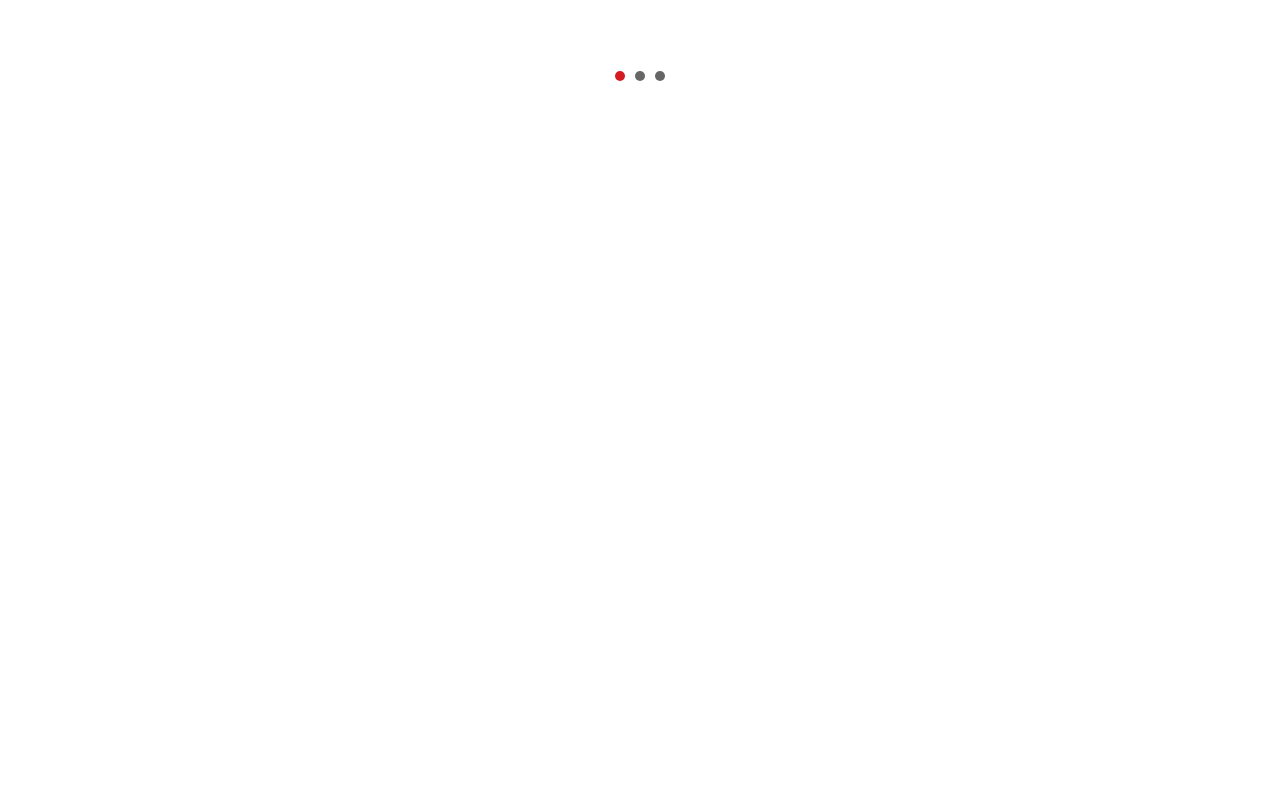
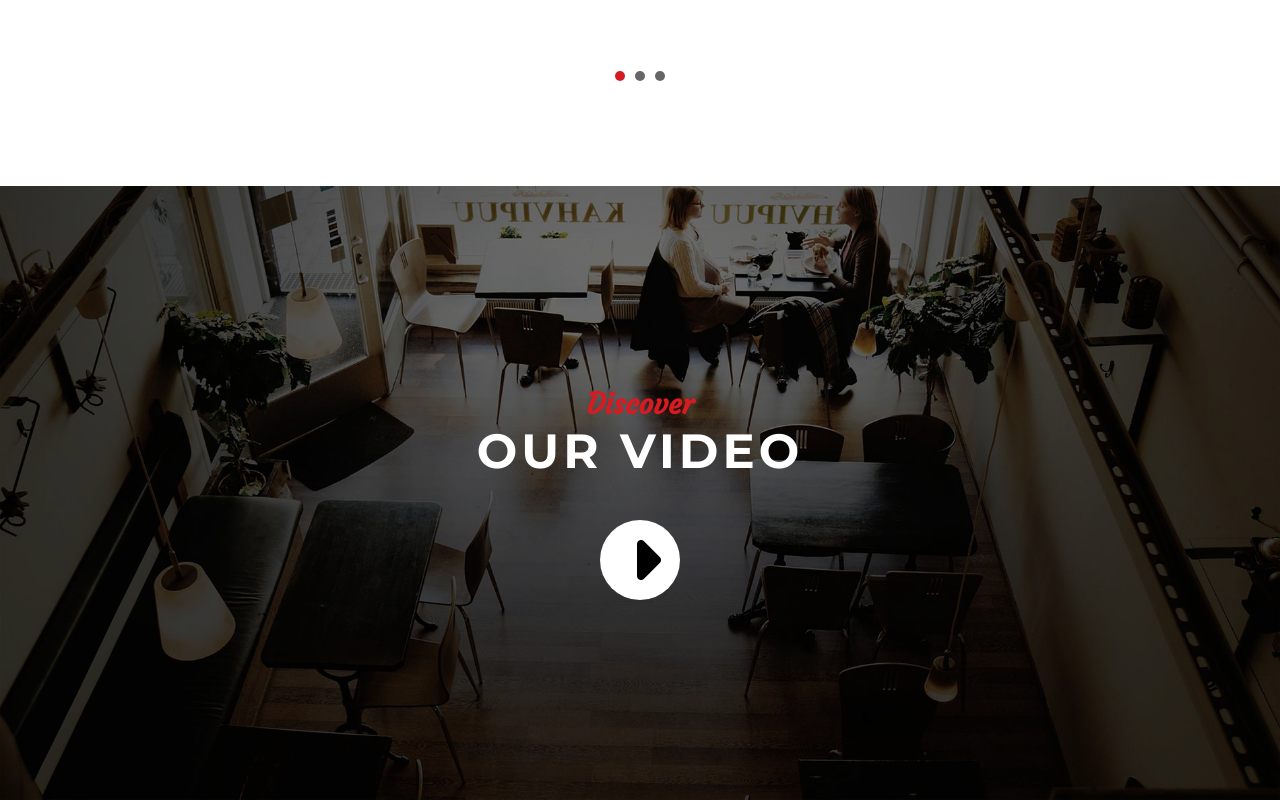
Before and after one commit to ericholdridge/react-restaurant, a React (Create React App) app: page / in a window 1280 px wide. Shown: the part 5523-6323 px from the top of the page. Before the commit the page ends 5709 px from the top, so only its background shows below. Built offline with nearby package versions, Linux system fonts and the light colour scheme; some icons are missing.

Commit message:
Implemented video modal in the video section

```diff
--- a/src/App.js
+++ b/src/App.js
@@ -1,3 +1,5 @@
+/** @jsx jsx */
+import { css, jsx } from "@emotion/core";
 import React, { useState, useEffect } from "react";
 import "./App.css";
 
@@ -10,10 +12,14 @@ import Menu from "./components/Menu/Menu";
 import Events from "./components/Events/Events";
 import Reservation from "./components/Reservation/Reservation";
 import Review from "./components/Review/Review";
+import Video from "./components/Video/Video";
+import VideoPopup from "./components/Video/VideoPopup";
 
 const App = () => {
+// Video popup modal
+const [isOpen, setIsOpen] = useState(false);
   return (
-    <div className="App">
+    <div className="App" css={styles}>
       <Hero />
       <Welcome />
       <Discover />
@@ -22,8 +28,15 @@ const App = () => {
       <Events />
       <Reservation />
       <Review />
+      <Video isOpen={isOpen} setIsOpen={setIsOpen}/>
+      { isOpen ? <VideoPopup isOpen={isOpen} setIsOpen={setIsOpen}/> : null }
     </div>
   );
 };
 
+const styles = css`
+  width: 100%;
+  position: relative;
+`
+
 export default App;
--- /dev/null
+++ b/src/components/Video/Video.js
@@ -0,0 +1,67 @@
+/** @jsx jsx */
+import { css, jsx } from "@emotion/core";
+import Container from "../ReusableComponents/Container";
+// Images
+import VideoBg from "../../images/bg-cover-video-02.jpg";
+import SectionHeading from "../ReusableComponents/SectionHeading";
+import VideoPopup from "./VideoPopup";
+
+const Video = ({isOpen, setIsOpen}) => {
+  return (
+    <section className="video" css={styles}>
+      <div className="overlay"></div>
+      <Container>
+        <SectionHeading headingText1="Discover" headingText2="OUR VIDEO" />
+        <div className="video-play" onClick={() => setIsOpen(!isOpen)}>
+          <i class="fas fa-caret-right fa-3xl"></i>
+        </div>
+      </Container>
+    </section>
+  );
+};
+
+const styles = css`
+  width: 100%;
+  background: url('${VideoBg}')no-repeat bottom/cover;
+  background-attachment: fixed;
+  position: relative;
+  .overlay {
+    position: absolute;
+    top: 0;
+    right: 0;
+    bottom: 0;
+    left: 0;
+    background: #000;
+    opacity: .4;
+  }
+  .container {
+    padding: 200px 0;
+    position: relative;
+    z-index: 10;
+    .sectionHeading {
+      text-align: center;
+      h3 {
+        color: #fff;
+      }
+    }
+    .video-play {
+      width: 100%;
+      height: 80px;
+      max-width: 80px;
+      max-height: 80px;
+      display: flex;
+      justify-content: center;
+      align-items: center;
+      background: #fff;
+      border-radius: 50%;
+      cursor: pointer;
+      margin: 40px auto 0 auto;
+       i {
+         font-size: 4rem;
+         margin: 0 0 0 10px;
+       }
+    }
+  }
+`;
+
+export default Video;
--- /dev/null
+++ b/src/components/Video/VideoPopup.js
@@ -0,0 +1,65 @@
+/** @jsx jsx */
+import { css, jsx } from "@emotion/core";
+
+const VideoPopup = ({ isOpen, setIsOpen }) => {
+  return (
+    <div className="videoPopup" css={styles}>
+      <div className="close" onClick={() => setIsOpen(false)}>
+        X
+      </div>
+      <div className="overlay"></div>
+      <iframe
+        width="420"
+        height="315"
+        src="https://www.youtube.com/embed/tgbNymZ7vqY"
+      ></iframe>
+    </div>
+  );
+};
+
+const styles = css`
+  width: 100%;
+  display: flex;
+  justify-content: center;
+  align-items: center;
+  .overlay {
+    top: 0;
+    right: 0;
+    bottom: 0;
+    left: 0;
+    background: #000;
+    opacity: 0.8;
+    position: fixed;
+    z-index: 100;
+  }
+  .close {
+    position: absolute;
+    top: 20px;
+    right: 40px;
+    z-index: 4000;
+    background: green;
+    position: fixed;
+    cursor: pointer;
+    width: 60px;
+    height: 60px;
+    border-radius: 50%;
+    background: white;
+    color: #d61c22;
+    display: flex;
+    justify-content: center;
+    align-items: center;
+  }
+  iframe {
+    width: 800px;
+    height: 500px;
+    position: fixed;
+    z-index: 2000;
+    top: 0;
+    right: 0;
+    bottom: 0;
+    left: 0;
+    margin: auto;
+  }
+`;
+
+export default VideoPopup;
```
